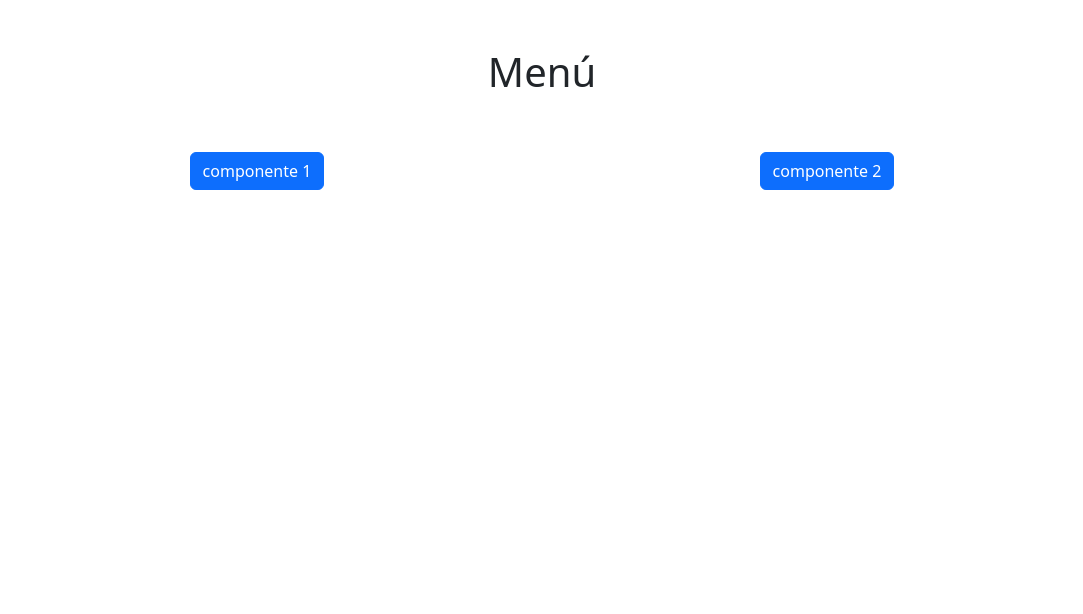
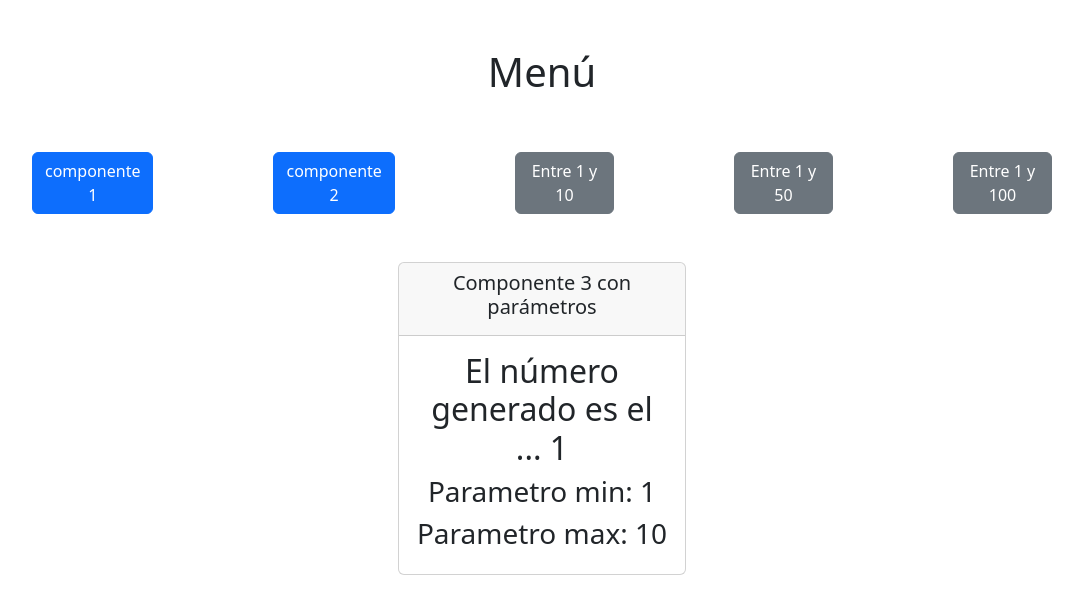
Before and after one commit to rafaelaznar/contante, an Angular app: page /componente3/1/10 in a window 1280 px wide. Before the commit this address led to /. Shown: the top 614 px of the page, without its empty margins (76-1159 px from the left). Built offline with nearby package versions, Linux system fonts and the light colour scheme.

Commit message:
rutas con parametros

```diff
--- a/src/app/app.component.html
+++ b/src/app/app.component.html
@@ -11,6 +11,15 @@
         <div class="col">
             <a class="btn btn-primary m-5" href="/componente2">componente 2</a>
         </div>
+        <div class="col">
+            <a class="btn btn-secondary m-5" href="/componente3/1/10">Entre 1 y 10</a>
+        </div>
+        <div class="col">
+            <a class="btn btn-secondary m-5" href="/componente3/1/50">Entre 1 y 50</a>
+        </div>
+        <div class="col">
+            <a class="btn btn-secondary m-5" href="/componente3/1/100">Entre 1 y 100</a>
+        </div>
     </div>
     <div class="row align-items-start">
         <div class="col">
--- a/src/app/app.routes.ts
+++ b/src/app/app.routes.ts
@@ -1,8 +1,10 @@
 import { Routes } from '@angular/router';
 import { Componente1Component } from './components/componente1/componente1.component';
 import { Componente2Component } from './components/componente2/componente2.component';
+import { Componente3Component } from './components/componente3/componente3.component';
 
 export const routes: Routes = [
     {path: 'componente1', component: Componente1Component},
     {path: 'componente2', component: Componente2Component},
+    {path: 'componente3/:min/:max', component: Componente3Component},
 ];
--- /dev/null
+++ b/src/app/components/componente3/componente3.component.html
@@ -0,0 +1,12 @@
+<div class="d-flex justify-content-center">
+  <div class="card" style="width: 18rem;">
+    <div class="card-header">
+      <h5 class="card-title">Componente 3 con parámetros</h5>
+    </div>
+    <div class="card-body">
+      <h2>El número generado es el ... {{randomNumber}}</h2>
+      <h3>Parametro min: {{min}}</h3>
+      <h3>Parametro max: {{max}}</h3>
+    </div>
+  </div>
+</div>
--- /dev/null
+++ b/src/app/components/componente3/componente3.component.ts
@@ -0,0 +1,25 @@
+import { Component, OnInit } from '@angular/core';
+import { ActivatedRoute } from '@angular/router';
+import { RandomIntegerGeneratorService } from '../../services/random-integer-generator.service';
+
+@Component({
+  selector: 'app-componente3',
+  templateUrl: './componente3.component.html',
+  styleUrls: ['./componente3.component.css']
+})
+export class Componente3Component implements OnInit {
+
+  min: number = 0;
+  max: number = 100;
+  randomNumber: number = 0;
+
+  constructor(private oActivatedRoute: ActivatedRoute, private oRandomIntegerGeneratorService: RandomIntegerGeneratorService) {
+    this.min = parseInt(this.oActivatedRoute.snapshot.paramMap.get('min') || '0');
+    this.max = parseInt(this.oActivatedRoute.snapshot.paramMap.get('max') || '100');
+    this.randomNumber = this.oRandomIntegerGeneratorService.generateRandomInteger(this.min, this.max);
+  }
+
+  ngOnInit() {
+  }
+
+}
```
Also changed, not shown: src/app/components/componente3/componente3.component.css (added), 1 other file (tests, documents, lock files or other folders).
